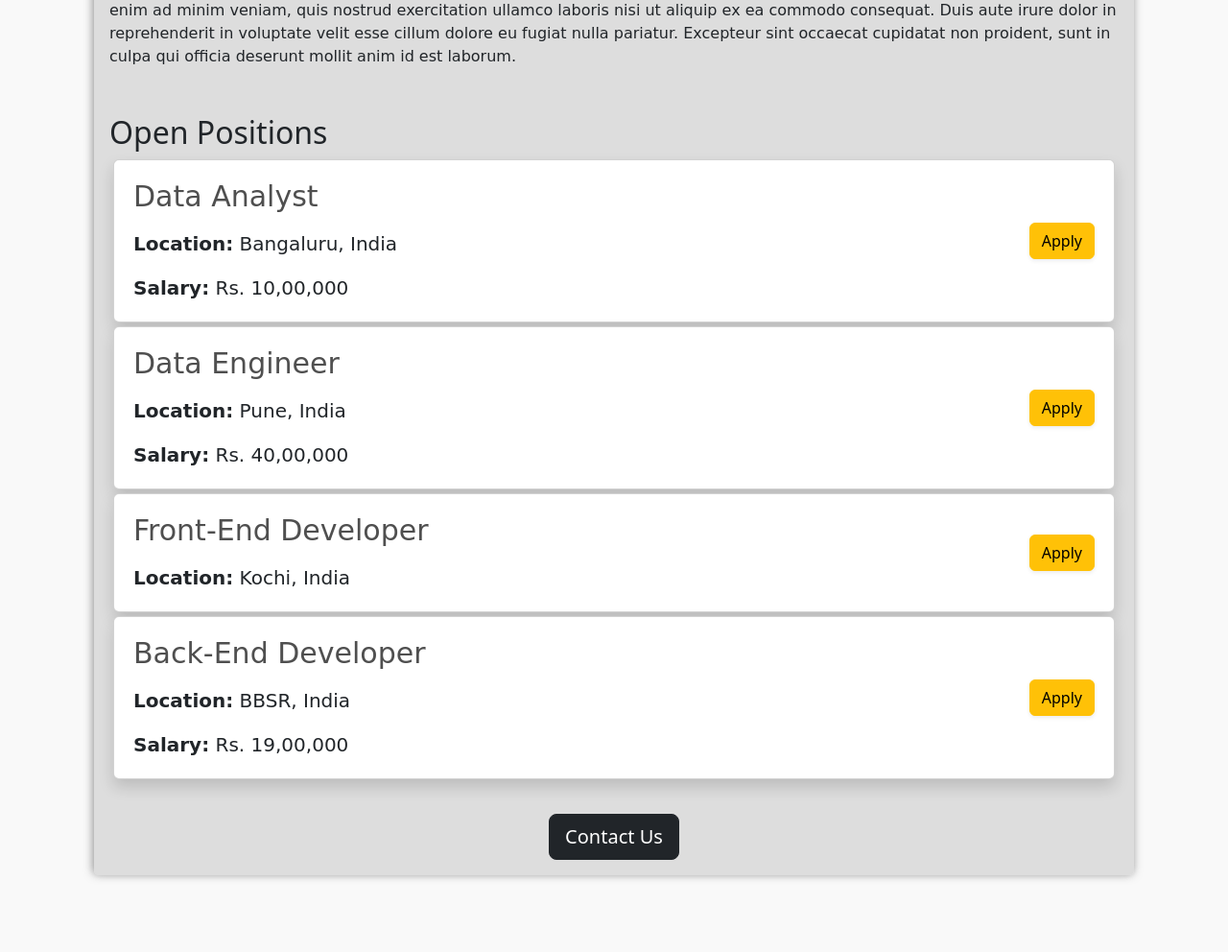
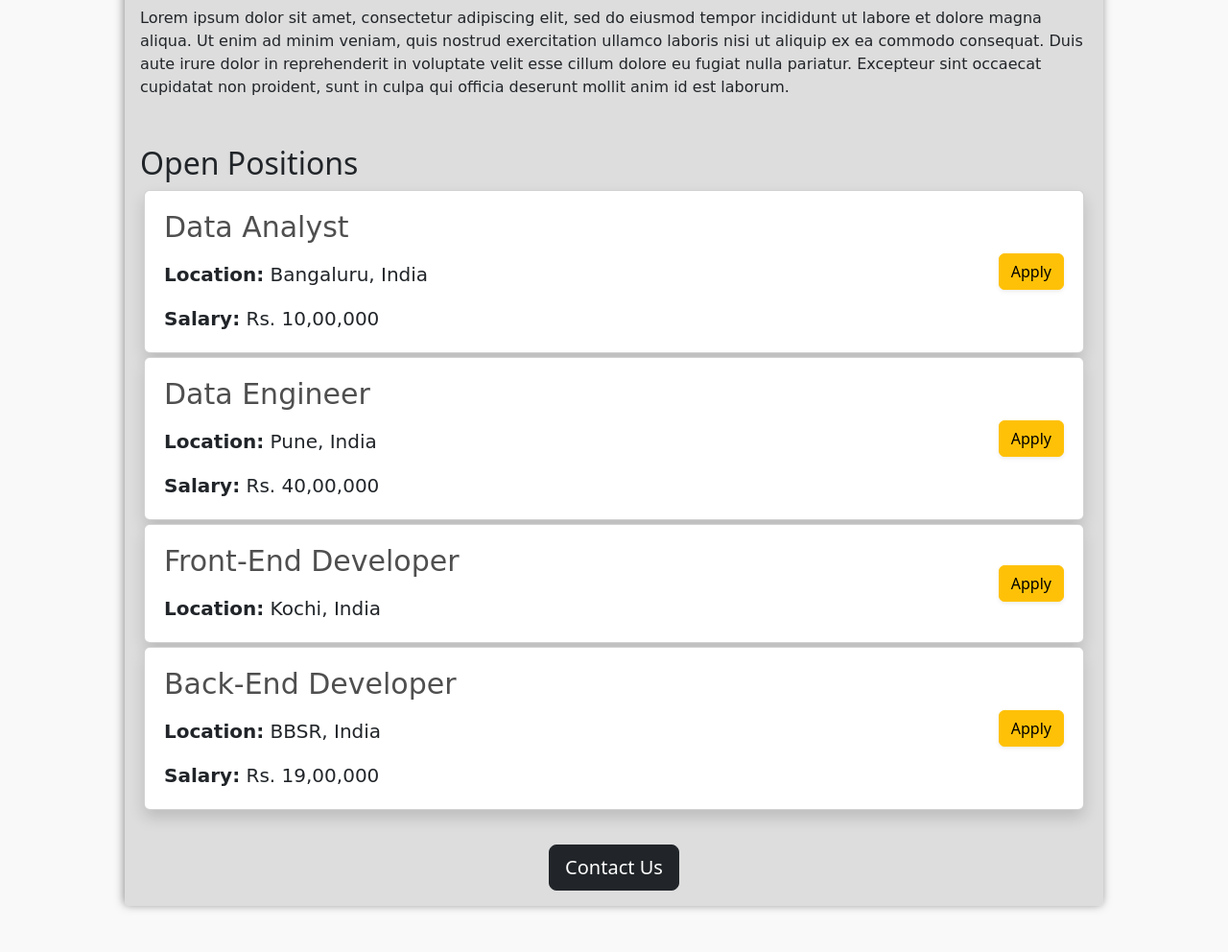
Before and after one commit to soumya-ranjan-000/jovian-careeres-website, a Flask app: page / in a window 1280 px wide. Shown: the part 410-1402 px from the top of the page at 96% size. Before the commit the page ends 1327 px from the top, so only its background shows below. Run offline with Flask 2, Linux system fonts and the light colour scheme.

Commit message:
updated home.html

```diff
--- a/templates/home.html
+++ b/templates/home.html
@@ -8,6 +8,7 @@
   <style>
     body {
       background-color: rgb(249, 249, 249);
+
     }
 
     #brand_title {
@@ -24,7 +25,7 @@
 
     #brand_main_image {
       height: 200px;
-      background: url("https://images.unsplash.com/photo-1678203699291-253ab7a4d6d2?ixlib=rb-4.0.3&ixid=MnwxMjA3fDB8MHxwaG90by1wYWdlfHx8fGVufDB8fHx8&auto=format&fit=crop&w=1332&q=80");
+      background: url("https://images.pexels.com/photos/1632788/pexels-photo-1632788.jpeg?auto=compress&cs=tinysrgb&w=1260&h=750&dpr=1");
       background-size: cover;
       opacity: 0.9;
       border-radius: 5px;
@@ -42,11 +43,11 @@
   </style>
 </head>
 
-<body class="container">
+<body class="container justify-items-center">
   <div style="text-align: center">
     <h1 id="brand_title">🧑‍💻{{company_name}} Careers🤖</h1>
   </div>
-  <div class="main_content m-3">
+  <div class="main_content m-5">
     <div id="brand_main_image" class="my-3"></div>
     <div class="p-3">
       <h2>About Jovian</h2>
```
